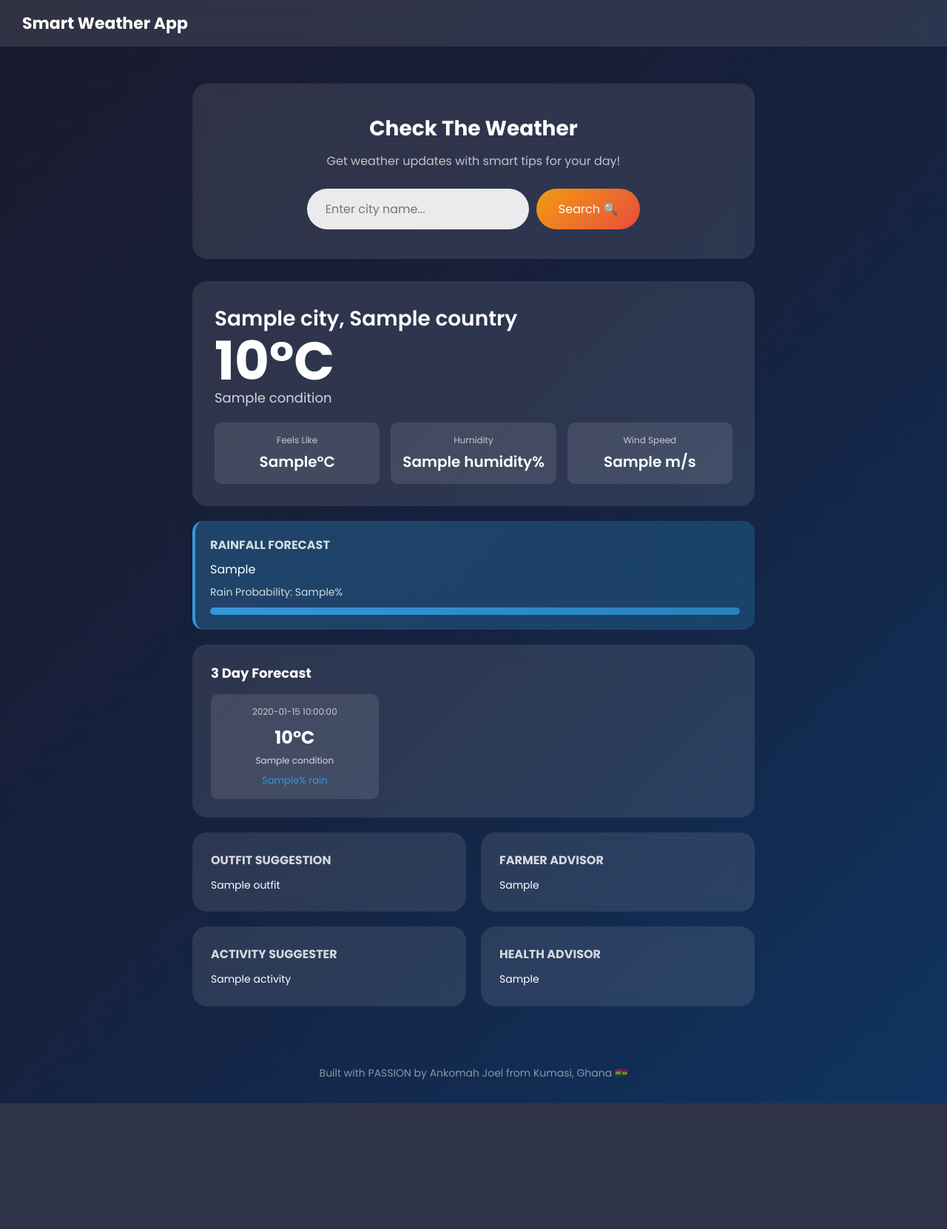
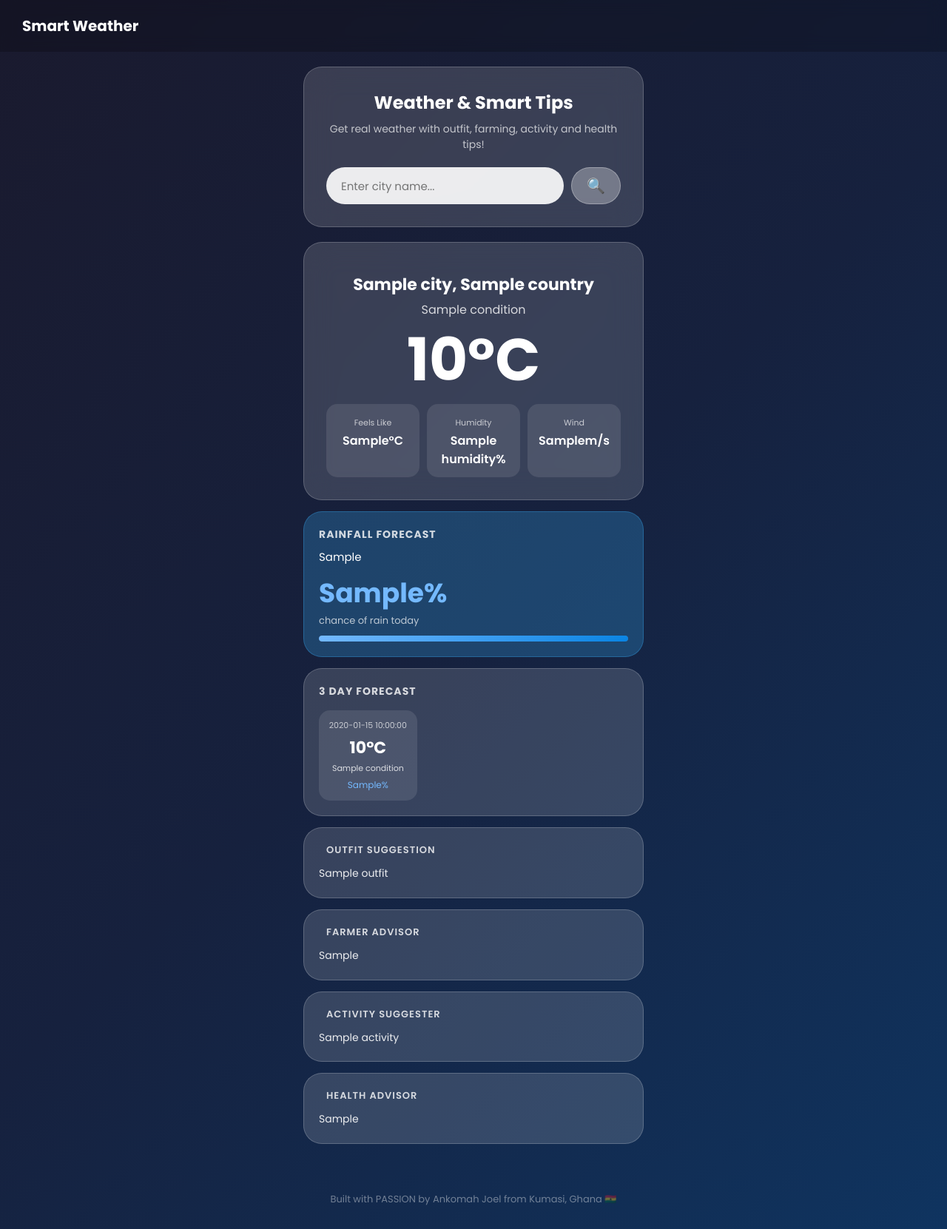
Before and after one commit to Jankomah12/WEATHERAPP, a Flask app: template WEATHERAPP/templates/weather.html in a window 1280 px wide. Shown: the whole page at 74% size. Before the commit the page ends 1491 px from the top, so only its background shows below. Run offline with Flask 3, Linux system fonts and the light colour scheme; the template is opened without the code that fills it: most values are stand-ins (such as "Sample title", 1, 10 or a date in 2020).

Commit message:
Update weather.html

```diff
--- a/WEATHERAPP/templates/weather.html
+++ b/WEATHERAPP/templates/weather.html
@@ -18,355 +18,385 @@
         }
         body {
             font-family: 'Poppins', sans-serif;
-            background: linear-gradient(135deg, #1a1a2e, #16213e, #0f3460);
             min-height: 100vh;
             color: white;
+            transition: background 1s ease;
+        }
+        .bg-sunny {
+            background: linear-gradient(135deg, #f39c12, #e74c3c, #c0392b);
+        }
+        .bg-cloudy {
+            background: linear-gradient(135deg, #636e72, #2d3436, #353b48);
+        }
+        .bg-rainy {
+            background: linear-gradient(135deg, #0a3d62, #1e3799, #0c2461);
+        }
+        .bg-night {
+            background: linear-gradient(135deg, #1a1a2e, #16213e, #0f3460);
         }
         .navbar {
-            background: rgba(255,255,255,0.1);
-            padding: 15px 30px;
+            padding: 20px 30px;
+            display: flex;
+            justify-content: space-between;
+            align-items: center;
+            background: rgba(0,0,0,0.2);
             backdrop-filter: blur(10px);
         }
         .navbar h1 {
-            font-size: 22px;
+            font-size: 20px;
             font-weight: 700;
         }
         .container {
-            max-width: 800px;
-            margin: 50px auto;
-            padding: 0 20px;
+            max-width: 500px;
+            margin: 0 auto;
+            padding: 20px;
         }
         .search-box {
-            background: rgba(255,255,255,0.1);
-            padding: 40px;
-            border-radius: 20px;
+            background: rgba(255,255,255,0.15);
+            padding: 30px;
+            border-radius: 25px;
             text-align: center;
-            backdrop-filter: blur(10px);
-            margin-bottom: 30px;
+            backdrop-filter: blur(20px);
+            margin-bottom: 20px;
+            border: 1px solid rgba(255,255,255,0.2);
+            animation: fadeIn 0.5s ease;
         }
         .search-box h2 {
-            font-size: 28px;
-            margin-bottom: 10px;
+            font-size: 24px;
+            margin-bottom: 8px;
         }
         .search-box p {
             opacity: 0.7;
-            margin-bottom: 25px;
+            margin-bottom: 20px;
+            font-size: 14px;
         }
         .search-form {
             display: flex;
             gap: 10px;
-            justify-content: center;
-            flex-wrap: wrap;
         }
         .search-form input {
-            padding: 15px 25px;
+            padding: 12px 20px;
             border-radius: 50px;
             border: none;
-            font-size: 16px;
-            width: 300px;
+            font-size: 15px;
+            width: 100%;
             font-family: 'Poppins', sans-serif;
             background: rgba(255,255,255,0.9);
             color: #333;
+            outline: none;
         }
         .search-form button {
-            padding: 15px 30px;
+            padding: 12px 20px;
             border-radius: 50px;
             border: none;
-            background: linear-gradient(135deg, #f39c12, #e74c3c);
+            background: rgba(255,255,255,0.3);
             color: white;
-            font-size: 16px;
+            font-size: 20px;
             cursor: pointer;
-            font-family: 'Poppins', sans-serif;
-            transition: transform 0.3s;
+            transition: all 0.3s;
+            border: 1px solid rgba(255,255,255,0.3);
         }
         .search-form button:hover {
-            transform: translateY(-3px);
+            background: rgba(255,255,255,0.5);
+            transform: scale(1.05);
         }
         .error {
-            background: rgba(231,76,60,0.3);
+            background: rgba(231,76,60,0.4);
             padding: 15px;
-            border-radius: 10px;
+            border-radius: 15px;
             text-align: center;
             margin-bottom: 20px;
+            animation: fadeIn 0.5s ease;
         }
-        .weather-card {
-            background: rgba(255,255,255,0.1);
+        .weather-main-card {
+            background: rgba(255,255,255,0.15);
             padding: 30px;
-            border-radius: 20px;
-            backdrop-filter: blur(10px);
-            margin-bottom: 20px;
+            border-radius: 25px;
+            backdrop-filter: blur(20px);
+            margin-bottom: 15px;
+            border: 1px solid rgba(255,255,255,0.2);
+            animation: slideUp 0.5s ease;
         }
-        .weather-main {
-            display: flex;
-            justify-content: space-between;
-            align-items: center;
-            margin-bottom: 20px;
+        .weather-icon {
+            font-size: 80px;
+            text-align: center;
+            margin-bottom: 10px;
+            animation: bounce 2s infinite;
+        }
+        .city-name {
+            font-size: 22px;
+            font-weight: 700;
+            text-align: center;
+            margin-bottom: 5px;
+        }
+        .condition {
+            text-align: center;
+            opacity: 0.8;
+            font-size: 16px;
+            margin-bottom: 15px;
         }
         .temperature {
-            font-size: 72px;
+            font-size: 80px;
             font-weight: 700;
+            text-align: center;
             line-height: 1;
-        }
-        .city-name {
-            font-size: 28px;
-            font-weight: 600;
-        }
-        .condition {
-            opacity: 0.8;
-            font-size: 18px;
+            margin-bottom: 20px;
         }
         .weather-details {
             display: grid;
             grid-template-columns: repeat(3, 1fr);
-            gap: 15px;
-            margin-top: 20px;
+            gap: 10px;
         }
         .detail-card {
             background: rgba(255,255,255,0.1);
-            padding: 15px;
-            border-radius: 10px;
+            padding: 12px;
+            border-radius: 15px;
             text-align: center;
         }
-        .detail-card .label {
-            font-size: 12px;
-            opacity: 0.7;
+        .detail-card .icon {
+            font-size: 20px;
             margin-bottom: 5px;
         }
+        .detail-card .label {
+            font-size: 11px;
+            opacity: 0.7;
+            margin-bottom: 3px;
+        }
         .detail-card .value {
-            font-size: 20px;
+            font-size: 16px;
             font-weight: 600;
         }
-        .rain-alert {
-            background: linear-gradient(135deg, rgba(52,152,219,0.3), rgba(41,128,185,0.3));
+        .rain-card {
+            background: rgba(52,152,219,0.3);
             padding: 20px;
-            border-radius: 15px;
-            margin-bottom: 20px;
-            border-left: 4px solid #3498db;
+            border-radius: 25px;
+            margin-bottom: 15px;
+            border: 1px solid rgba(52,152,219,0.4);
+            animation: slideUp 0.6s ease;
         }
-        .rain-alert h3 {
+        .rain-card h3 {
+            font-size: 14px;
+            opacity: 0.8;
             margin-bottom: 8px;
-            font-size: 16px;
-            opacity: 0.8;
+            text-transform: uppercase;
+            letter-spacing: 1px;
         }
-        .rain-alert p {
-            font-size: 16px;
+        .rain-card p {
+            font-size: 15px;
+            margin-bottom: 10px;
+        }
+        .rain-percentage {
+            font-size: 36px;
+            font-weight: 700;
+            color: #74b9ff;
         }
         .rain-bar {
             background: rgba(255,255,255,0.2);
             border-radius: 10px;
-            height: 10px;
+            height: 8px;
             margin-top: 10px;
             overflow: hidden;
         }
         .rain-bar-fill {
             height: 100%;
             border-radius: 10px;
-            background: linear-gradient(135deg, #3498db, #2980b9);
+            background: linear-gradient(135deg, #74b9ff, #0984e3);
+            transition: width 1s ease;
         }
-        .forecast-section {
-            background: rgba(255,255,255,0.1);
-            padding: 25px;
-            border-radius: 20px;
-            backdrop-filter: blur(10px);
-            margin-bottom: 20px;
+        .forecast-card {
+            background: rgba(255,255,255,0.15);
+            padding: 20px;
+            border-radius: 25px;
+            margin-bottom: 15px;
+            border: 1px solid rgba(255,255,255,0.2);
+            animation: slideUp 0.7s ease;
         }
-        .forecast-section h3 {
+        .forecast-card h3 {
+            font-size: 14px;
+            opacity: 0.8;
             margin-bottom: 15px;
-            font-size: 18px;
+            text-transform: uppercase;
+            letter-spacing: 1px;
         }
         .forecast-grid {
             display: grid;
             grid-template-columns: repeat(3, 1fr);
-            gap: 15px;
+            gap: 10px;
         }
-        .forecast-card {
+        .forecast-day {
             background: rgba(255,255,255,0.1);
-            padding: 15px;
-            border-radius: 10px;
+            padding: 12px;
+            border-radius: 15px;
             text-align: center;
         }
-        .forecast-card .date {
-            font-size: 12px;
+        .forecast-day .date {
+            font-size: 11px;
             opacity: 0.7;
-            margin-bottom: 8px;
-        }
-        .forecast-card .temp {
-            font-size: 24px;
-            font-weight: 700;
             margin-bottom: 5px;
         }
-        .forecast-card .condition {
+        .forecast-day .temp {
+            font-size: 22px;
+            font-weight: 700;
+            margin-bottom: 3px;
+        }
+        .forecast-day .cond {
+            font-size: 11px;
+            opacity: 0.8;
+            margin-bottom: 5px;
+        }
+        .forecast-day .rain {
             font-size: 12px;
-            opacity: 0.8;
-            margin-bottom: 8px;
+            color: #74b9ff;
         }
-        .forecast-card .rain {
-            font-size: 13px;
-            color: #3498db;
-        }
-        .tips-grid {
-            display: grid;
-            grid-template-columns: repeat(2, 1fr);
-            gap: 20px;
+        .tips-section {
+            animation: slideUp 0.8s ease;
         }
         .tip-card {
-            background: rgba(255,255,255,0.1);
-            padding: 25px;
-            border-radius: 20px;
-            backdrop-filter: blur(10px);
+            background: rgba(255,255,255,0.15);
+            padding: 20px;
+            border-radius: 25px;
+            margin-bottom: 15px;
+            border: 1px solid rgba(255,255,255,0.2);
             transition: transform 0.3s;
         }
         .tip-card:hover {
-            transform: translateY(-5px);
+            transform: translateY(-3px);
         }
-        .tip-card h3 {
-            font-size: 16px;
+        .tip-header {
+            display: flex;
+            align-items: center;
+            gap: 10px;
             margin-bottom: 10px;
+        }
+        .tip-icon {
+            font-size: 30px;
+        }
+        .tip-title {
+            font-size: 13px;
             opacity: 0.8;
+            text-transform: uppercase;
+            letter-spacing: 1px;
+            font-weight: 600;
         }
-        .tip-card p {
+        .tip-text {
             font-size: 14px;
-            line-height: 1.6;
-        }
-        .install-banner {
-            background: linear-gradient(135deg, #f39c12, #e74c3c);
-            padding: 20px;
-            border-radius: 15px;
-            margin-bottom: 20px;
-            text-align: center;
-            display: none;
-        }
-        .install-banner p {
-            margin-bottom: 10px;
-            font-size: 16px;
-        }
-        .install-btn {
-            padding: 12px 30px;
-            border-radius: 50px;
-            border: 2px solid white;
-            background: transparent;
-            color: white;
-            font-size: 16px;
-            cursor: pointer;
-            font-family: 'Poppins', sans-serif;
-            transition: all 0.3s;
-        }
-        .install-btn:hover {
-            background: white;
-            color: #f39c12;
+            line-height: 1.7;
+            opacity: 0.9;
         }
         .footer {
             text-align: center;
             padding: 30px;
-            opacity: 0.5;
-            font-size: 14px;
+            opacity: 0.4;
+            font-size: 13px;
         }
-        @media (max-width: 600px) {
-            .temperature {
-                font-size: 50px;
-            }
-            .city-name {
-                font-size: 20px;
-            }
-            .tips-grid {
-                grid-template-columns: 1fr;
-            }
-            .forecast-grid {
-                grid-template-columns: repeat(3, 1fr);
-            }
-            .search-form input {
-                width: 100%;
-            }
+        @keyframes fadeIn {
+            from { opacity: 0; }
+            to { opacity: 1; }
+        }
+        @keyframes slideUp {
+            from { opacity: 0; transform: translateY(30px); }
+            to { opacity: 1; transform: translateY(0); }
+        }
+        @keyframes bounce {
+            0%, 100% { transform: translateY(0); }
+            50% { transform: translateY(-10px); }
         }
     </style>
 </head>
-<body>
+<body class="bg-night" id="body">
     <div class="navbar">
-        <h1>Smart Weather App</h1>
+        <h1> Smart Weather</h1>
     </div>
     <div class="container">
-        <div class="install-banner" id="installBanner">
-            <p>Install this app on your phone for quick access!</p>
-            <button class="install-btn" id="installBtn">Install App</button>
-        </div>
         <div class="search-box">
-            <h2>Check The Weather</h2>
-            <p>Get weather updates with smart tips for your day!</p>
+            <h2>Weather & Smart Tips</h2>
+            <p>Get real weather with outfit, farming, activity and health tips!</p>
             <form class="search-form" method="POST" action="/">
                 <input type="text" name="city" placeholder="Enter city name..." required/>
-                <button type="submit">Search 🔍</button>
+                <button type="submit">🔍</button>
             </form>
         </div>
         {% if error %}
         <div class="error">
-            {{ error }}
+             {{ error }}
         </div>
         {% endif %}
         {% if weather %}
-        <div class="weather-card">
-            <div class="weather-main">
-                <div>
-                    <div class="city-name">{{ weather.city }}, {{ weather.country }}</div>
-                    <div class="temperature">{{ weather.temp }}°C</div>
-                    <div class="condition">{{ weather.condition }}</div>
-                </div>
-            </div>
+        <div class="weather-main-card">
+            <div class="weather-icon" id="weatherIcon"></div>
+            <div class="city-name">{{ weather.city }}, {{ weather.country }}</div>
+            <div class="condition">{{ weather.condition }}</div>
+            <div class="temperature">{{ weather.temp }}°C</div>
             <div class="weather-details">
                 <div class="detail-card">
+                    <div class="icon"></div>
                     <div class="label">Feels Like</div>
                     <div class="value">{{ weather.feels_like }}°C</div>
                 </div>
                 <div class="detail-card">
+                    <div class="icon"></div>
                     <div class="label">Humidity</div>
                     <div class="value">{{ weather.humidity }}%</div>
                 </div>
                 <div class="detail-card">
-                    <div class="label">Wind Speed</div>
-                    <div class="value">{{ weather.wind_speed }} m/s</div>
+                    <div class="icon"></div>
+                    <div class="label">Wind</div>
+                    <div class="value">{{ weather.wind_speed }}m/s</div>
                 </div>
             </div>
         </div>
-        <div class="rain-alert">
-            <h3>RAINFALL FORECAST</h3>
+        <div class="rain-card">
+            <h3> Rainfall Forecast</h3>
             <p>{{ weather.rain_alert }}</p>
-            <p style="margin-top:8px; font-size:14px; opacity:0.8;">
-                Rain Probability: {{ weather.rain_chance }}%
-            </p>
+            <div class="rain-percentage">{{ weather.rain_chance }}%</div>
+            <div style="font-size:13px; opacity:0.7;">chance of rain today</div>
             <div class="rain-bar">
                 <div class="rain-bar-fill" style="width: {{ weather.rain_chance }}%"></div>
             </div>
         </div>
         {% if weather.forecast %}
-        <div class="forecast-section">
-            <h3>3 Day Forecast</h3>
+        <div class="forecast-card">
+            <h3> 3 Day Forecast</h3>
             <div class="forecast-grid">
                 {% for day in weather.forecast %}
-                <div class="forecast-card">
+                <div class="forecast-day">
                     <div class="date">{{ day.date }}</div>
                     <div class="temp">{{ day.temp }}°C</div>
-                    <div class="condition">{{ day.condition }}</div>
-                    <div class="rain">{{ day.rain_chance }}% rain</div>
+                    <div class="cond">{{ day.condition }}</div>
+                    <div class="rain">{{ day.rain_chance }}%</div>
                 </div>
                 {% endfor %}
             </div>
         </div>
         {% endif %}
-        <div class="tips-grid">
+        <div class="tips-section">
             <div class="tip-card">
-                <h3>OUTFIT SUGGESTION</h3>
-                <p>{{ weather.outfit }}</p>
+                <div class="tip-header">
+                    <div class="tip-icon"></div>
+                    <div class="tip-title">Outfit Suggestion</div>
+                </div>
+                <div class="tip-text">{{ weather.outfit }}</div>
             </div>
             <div class="tip-card">
-                <h3>FARMER ADVISOR</h3>
-                <p>{{ weather.farmer_tip }}</p>
+                <div class="tip-header">
+                    <div class="tip-icon"></div>
+                    <div class="tip-title">Farmer Advisor</div>
+                </div>
+                <div class="tip-text">{{ weather.farmer_tip }}</div>
             </div>
             <div class="tip-card">
-                <h3>ACTIVITY SUGGESTER</h3>
-                <p>{{ weather.activity }}</p>
+                <div class="tip-header">
+                    <div class="tip-icon"></div>
+                    <div class="tip-title">Activity Suggester</div>
+                </div>
+                <div class="tip-text">{{ weather.activity }}</div>
             </div>
             <div class="tip-card">
-                <h3>HEALTH ADVISOR</h3>
-                <p>{{ weather.health_tip }}</p>
+                <div class="tip-header">
+                    <div class="tip-icon"></div>
+                    <div class="tip-title">Health Advisor</div>
+                </div>
+                <div class="tip-text">{{ weather.health_tip }}</div>
             </div>
         </div>
         {% endif %}
@@ -375,20 +405,32 @@
         <p>Built with PASSION by Ankomah Joel from Kumasi, Ghana 🇬🇭</p>
     </div>
     <script>
-        let deferredPrompt;
-        window.addEventListener('beforeinstallprompt', (e) => {
-            e.preventDefault();
-            deferredPrompt = e;
-            document.getElementById('installBanner').style.display = 'block';
-        });
-        document.getElementById('installBtn').addEventListener('click', async () => {
-            if (deferredPrompt) {
-                deferredPrompt.prompt();
-                const result = await deferredPrompt.userChoice;
-                deferredPrompt = null;
-                document.getElementById('installBanner').style.display = 'none';
+        const condition = "{{ weather.condition if weather else '' }}".toLowerCase();
+        const body = document.getElementById('body');
+        const icon = document.getElementById('weatherIcon');
+
+        if (condition) {
+            if (condition.includes('rain') || condition.includes('drizzle')) {
+                body.className = 'bg-rainy';
+                if(icon) icon.textContent = '🌧️';
+            } else if (condition.includes('cloud')) {
+                body.className = 'bg-cloudy';
+                if(icon) icon.textContent = '☁️';
+            } else if (condition.includes('clear') || condition.includes('sun')) {
+                body.className = 'bg-sunny';
+                if(icon) icon.textContent = '☀️';
+            } else if (condition.includes('thunder')) {
+                body.className = 'bg-rainy';
+                if(icon) icon.textContent = '⛈️';
+            } else if (condition.includes('snow')) {
+                body.className = 'bg-cloudy';
+                if(icon) icon.textContent = '❄️';
+            } else if (condition.includes('mist') || condition.includes('fog')) {
+                body.className = 'bg-cloudy';
+                if(icon) icon.textContent = '🌫️';
             }
-        });
+        }
+
         if ('serviceWorker' in navigator) {
             navigator.serviceWorker.register('/static/sw.js');
         }
```
